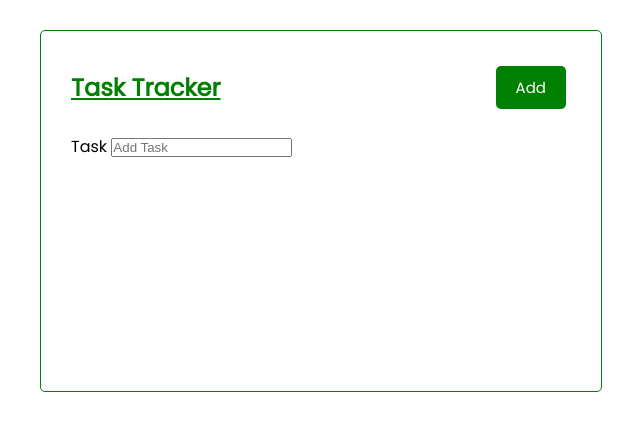
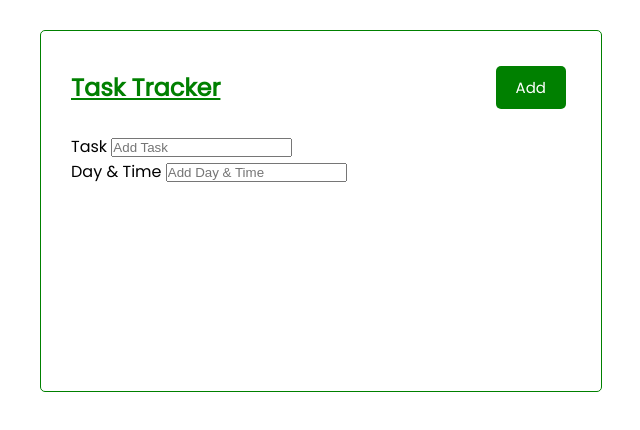
Before and after one commit to ChristopherChinia/Task-Tracker, a plain HTML site: page index.html in a window 1280 px wide. Shown: the whole page, without its empty margins (319-959 px from the left). Drawn offline with Linux system fonts and the light colour scheme.

Commit message:
adding div class 'form-control' with label and input for day and time

```diff
--- a/index.html
+++ b/index.html
@@ -16,9 +16,15 @@
         </div>
         <!-- form section -->
         <form class="add-form">
+            <!-- Add task -->
             <div class="form-control">
                 <label > Task</label>
                 <input type="text" placeholder="Add Task" id="Activity" required>
+              </div>
+              <!-- Add day & time -->
+              <div class="form-control">
+                <label > Day & Time</label>
+                <input type="text" placeholder="Add Day & Time" id="fill" >
               </div>
         </form>
     </section>
```
